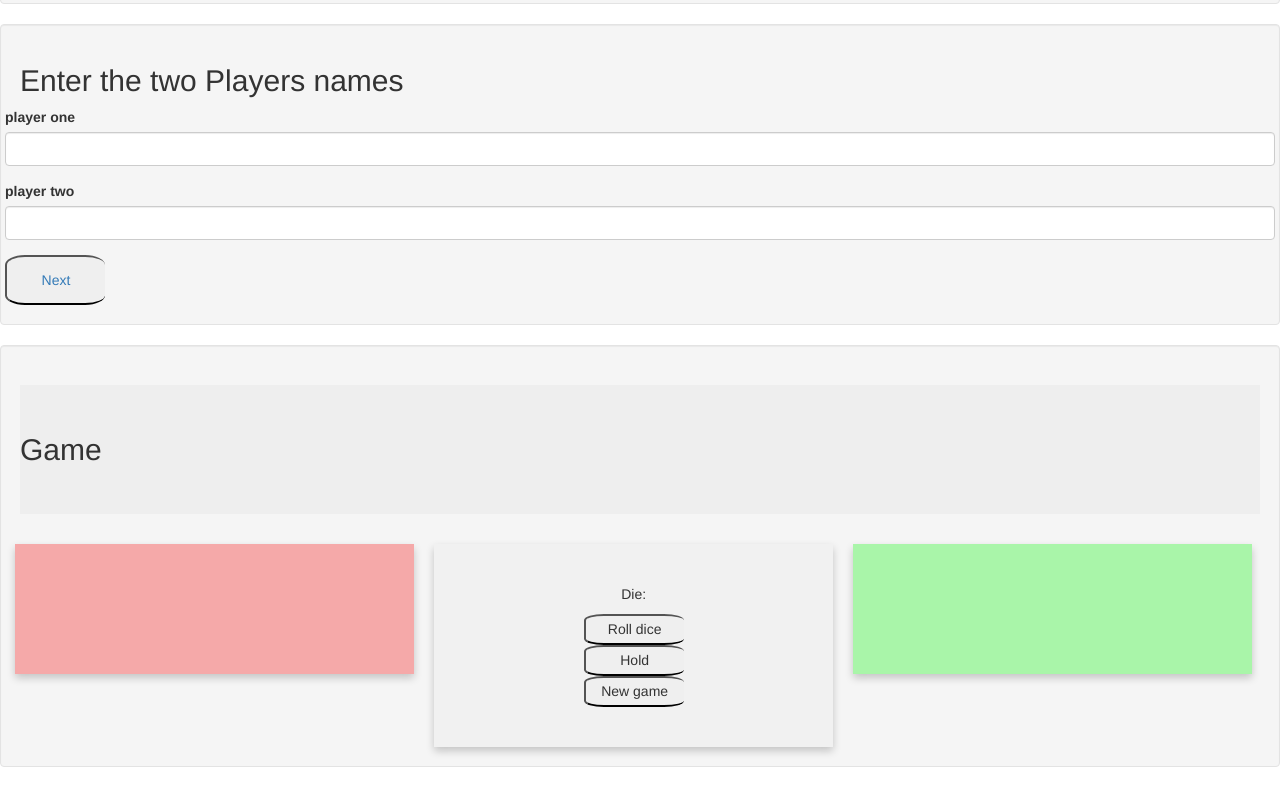
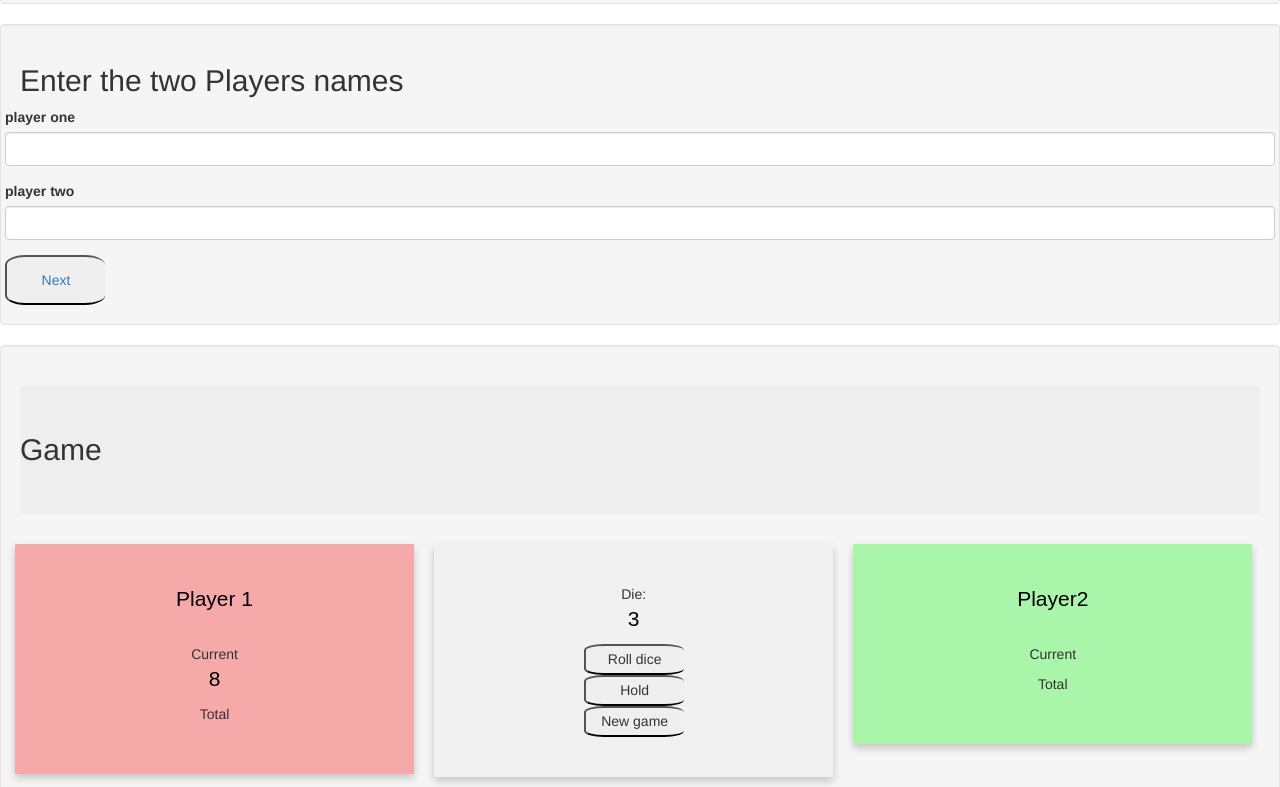
Before and after one commit to Wambita/pig-dice, a plain HTML site: page index.html in a window 1280 px wide. Both pictures are taken after a click on the button "Roll dice". Shown: the part 938-1725 px from the top of the page. Drawn offline with Linux system fonts and the light colour scheme; a web font is replaced by a local one.

Commit message:
Add addition function to js

```diff
--- a/index.html
+++ b/index.html
@@ -60,15 +60,15 @@
           <div class="column">
             <div class="row1">
               <div class="row">
-                <p><span id="p-1"></span></p>
+                <p>Player 1<span id="p-1"></span></p>
               </div>
               <div class="row" id="winner-1"><p id="winner-1"></p></div>
               <div class="row" id="loser-1"><p id="loser-1"></p></div>
               <div class="row" id="1-rolled-1">
                 <h3 id="1-show-1" class="show1">Sorry, you rolled one!</h3>
               </div>
-              <div class="row"><p id="score-1"></p></div>
-              <div class="row"><p id="total-1"></p></div>
+              <div class="row">Current<p id="score-1"></p></div>
+              <div class="row">Total<p id="total-1"></p></div>
             </div>
           </div>
           <div class="column" id="show">
@@ -82,15 +82,15 @@
           <div class="column">
             <div class="row3">
               <div class="row">
-                <p><span id="p-2"></span></p>
+                <p>Player2<span id="p-2"></span></p>
               </div>
               <div class="row"><p id="winner-2"></p></div>
               <div class="row"><p id="loser-2"></p></div>
               <div class="row" id="1-rolled-2">
                 <h3 id="1-show-2" class="show2">Sorry, you rolled one!</h3>
               </div>
-              <div class="row"><p id="score-2"></p></div>
-              <div class="row"><p id="total-2"></p></div>
+              <div class="row">Current<p id="score-2"></p></div>
+              <div class="row">Total<p id="total-2"></p></div>
             </div>
         </div>
         </div>
--- a/js/script.js
+++ b/js/script.js
@@ -6,12 +6,7 @@ $(document).ready(function () {
     // $("#rules").show();
   })
 })
-var scores, currentScore, currentPlayer;
-var player = [];
-var currentSlide = 0
-var rollBtn = $("#roll");
-var holdBtn = $("#hold");
-var newGame = $("#newGame");
+
 
 function init() {
   scores = [0, 0];
@@ -29,19 +24,19 @@ function init() {
 var holdRollsArray = [];
 var score = 0;
 function roll() {
-  for (var i = 0; i =0; i ++) {
-    var die = Math.floor(Math.random() * 6) + 1;
+    var die = Math.floor(Math.random() * 6)+1;
     $("#die").text(die)
     holdRollsArray.push(die);
       score1 = score += die;
-      $("#score-1").text(score1)
-      if (die === 1) {
+      $("#score-1").text(score1);
+      var check=holdRollsArray.includes(1);
 
+      if (check === true) {
+        alert("Pass Dice ")
       }
       $("#")
-      $("#total-1").text(core)
+      $("#total-1").text(score)
 
-  }
 }
 roll();
 function hold(){
```
